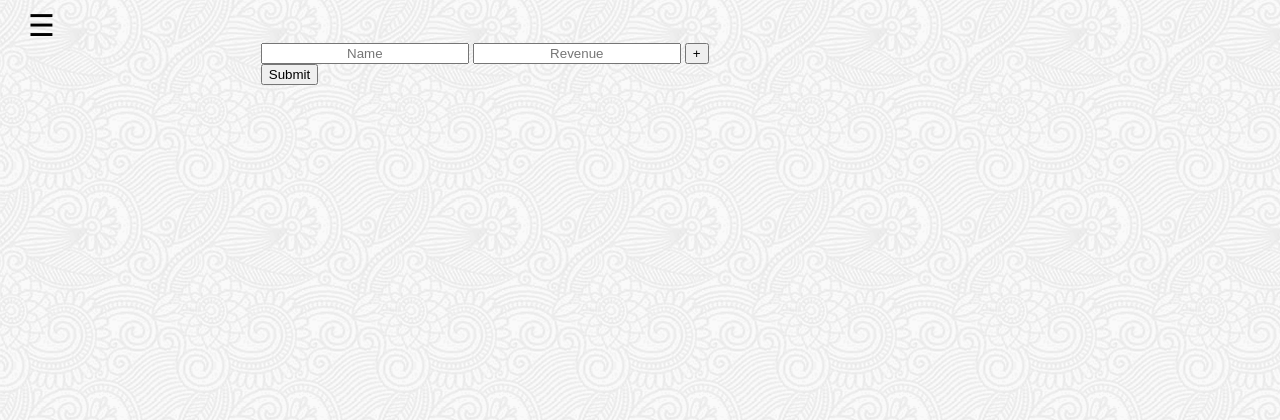
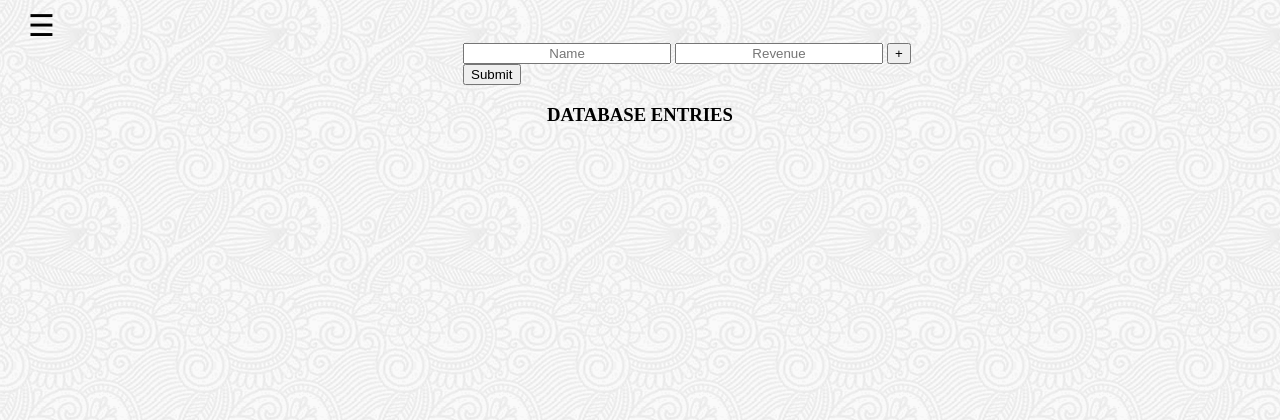
Before and after one commit to Joeyeyey/foxhackathon, a Django app: page / in a window 1280 px wide. Shown: the top 420 px of the page. Run offline with Django 3.2, Linux system fonts and the light colour scheme; data that the repository does not hold is empty; some libraries are stand-ins or nearby versions.

Commit message:
Text is actually centered now and added differentiation between database entries vs new entries to be submitted

```diff
--- a/foxhackathon2/server/static/foxhackathon2/css/base.css
+++ b/foxhackathon2/server/static/foxhackathon2/css/base.css
@@ -61,9 +62,13 @@ input[type=text] {
 }
 
 #in_name, input[type=submit] {
-     margin-left: 20%;
+     margin-left: 36%;
 }
 
 .database_entry {
-     margin-left: 20%;
+     margin-left: 36%;
 }
+
+h3 {
+     text-align: center;
+}
--- a/foxhackathon2/server/templates/server/index.html
+++ b/foxhackathon2/server/templates/server/index.html
@@ -12,6 +12,8 @@
           <div id="added_employees"></div>
      </form>
 
+     <h3>DATABASE ENTRIES</h3>
+
      {% for employees in num_existing_employees %}
           <input type='text' class="database_entry" id='name{{ forloop.counter0 }}' value='{{employees.name}}' readonly>
           <input type='text' class="database_entry_revenue" id='revenue{{forloop.counter0 }}' value='{{ employees.revenue }}' readonly>
```
Also changed, not shown: other parts of foxhackathon2/server/static/foxhackathon2/css/base.css (+2 -1 lines).
